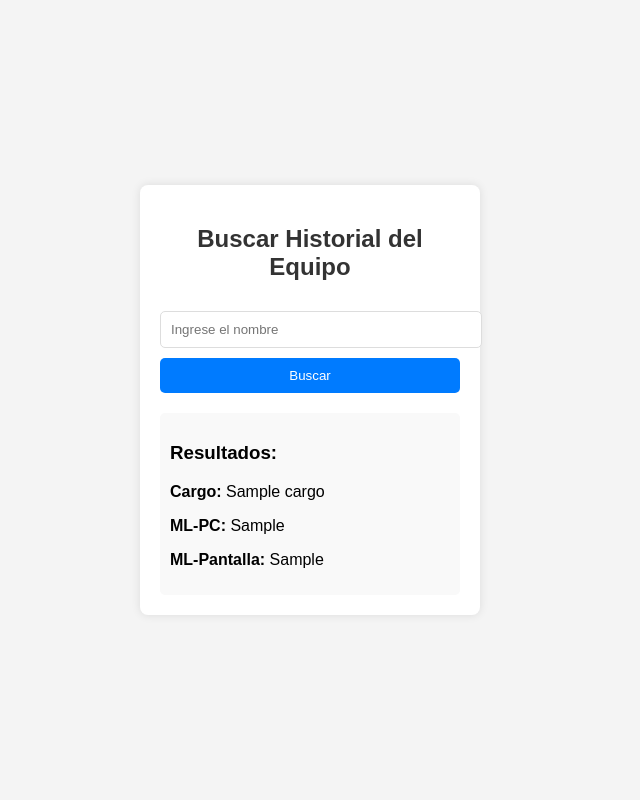
After one commit to juliancastillo21/BACKUP-APP, a Python web app: template templates/historial.html in a window 1280 px wide. The commit adds this page. Shown: the whole page, without its empty margins (330-970 px from the left). Run offline with Jinja, Linux system fonts and the light colour scheme; the template is opened without the code that fills it: most values are stand-ins (such as "Sample title", 1, 10 or a date in 2020).

Commit message:
se actualizo la vista admin y se agrego historial

```diff
--- a/templates/admin.html
+++ b/templates/admin.html
@@ -21,6 +21,7 @@
             <ul class="sidebar-menu">
                 <li><a href="/admin"><i class="fas fa-home"></i> Inicio</a></li>
                 <li><a href="/plano"><i class="fas fa-map"></i> Mapa</a></li>
+                <li><a href="/historial"><i class="fas fa-map"></i> Historial</a></li>
                 <li>
                     <a href="#nominaSubmenu" data-toggle="collapse"><i class="fas fa-money-check-alt"></i> Nomina</a>
                     <ul class="collapse" id="nominaSubmenu">
--- /dev/null
+++ b/templates/historial.html
@@ -0,0 +1,83 @@
+<!DOCTYPE html>
+<html lang="es">
+<head>
+    <meta charset="UTF-8">
+    <meta name="viewport" content="width=device-width, initial-scale=1.0">
+    <title>Historial del Equipo Asignado</title>
+    <style>
+        body {
+            font-family: Arial, sans-serif;
+            background-color: #f4f4f4;
+            margin: 0;
+            padding: 0;
+            display: flex;
+            justify-content: center;
+            align-items: center;
+            height: 100vh;
+        }
+        .container {
+            background-color: white;
+            padding: 20px;
+            border-radius: 8px;
+            box-shadow: 0 0 10px rgba(0, 0, 0, 0.1);
+            width: 300px;
+        }
+        h2 {
+            text-align: center;
+            color: #333;
+        }
+        input[type="text"] {
+            width: 100%;
+            padding: 10px;
+            margin: 10px 0;
+            border-radius: 5px;
+            border: 1px solid #ddd;
+        }
+        button {
+            width: 100%;
+            padding: 10px;
+            background-color: #007bff;
+            color: white;
+            border: none;
+            border-radius: 5px;
+            cursor: pointer;
+        }
+        button:hover {
+            background-color: #0056b3;
+        }
+        .results {
+            margin-top: 20px;
+            background-color: #f9f9f9;
+            padding: 10px;
+            border-radius: 5px;
+        }
+        .error {
+            color: red;
+            text-align: center;
+            margin-top: 20px;
+        }
+    </style>
+</head>
+<body>
+    <div class="container">
+        <h2>Buscar Historial del Equipo</h2>
+        <form method="post">
+            <input type="text" name="medico" placeholder="Ingrese el nombre" required>
+            <button type="submit">Buscar</button>
+        </form>
+        {% if resultado %}
+        <div class="results">
+            <h3>Resultados:</h3>
+            <p><strong>Cargo:</strong> {{ resultado.cargo }}</p>
+            <p><strong>ML-PC:</strong> {{ resultado.ml_pc }}</p>
+            <p><strong>ML-Pantalla:</strong> {{ resultado.ml_pantalla }}</p>
+        </div>
+        {% endif %}
+        {% if error %}
+        <div class="error">
+            <p>{{ error }}</p>
+        </div>
+        {% endif %}
+    </div>
+</body>
+</html>
```
Also changed, not shown: 1 other file.
